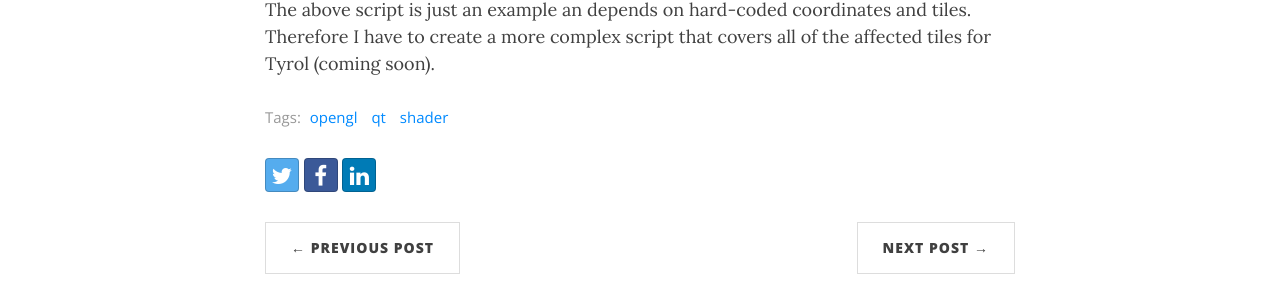
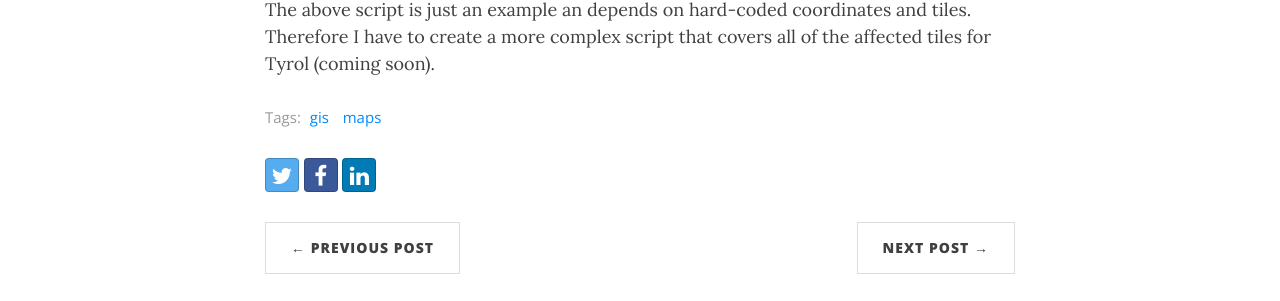
Before and after one commit to henrythasler/henrythasler.github.io, a Jekyll site: the page built from _posts/2013-06-24-lidar-dem.md, in a window 1280 px wide and 900 px high, scrolled down 4763 px. Shown: the part 302-603 px from the top of the window. Built offline with Jekyll 4.4.1, drawn with Linux system fonts in a browser that asks for light colours; nearby versions of some CDN libraries.

Commit message:
fix tags

```diff
--- a/_posts/2013-06-24-lidar-dem.md
+++ b/_posts/2013-06-24-lidar-dem.md
@@ -1,7 +1,7 @@
 ---
 title: Converting LIDAR-DEM Data to SRTM
 subtitle:
-tags: [opengl, qt, shader]
+tags: [gis, maps]
 
 ---
 
```
